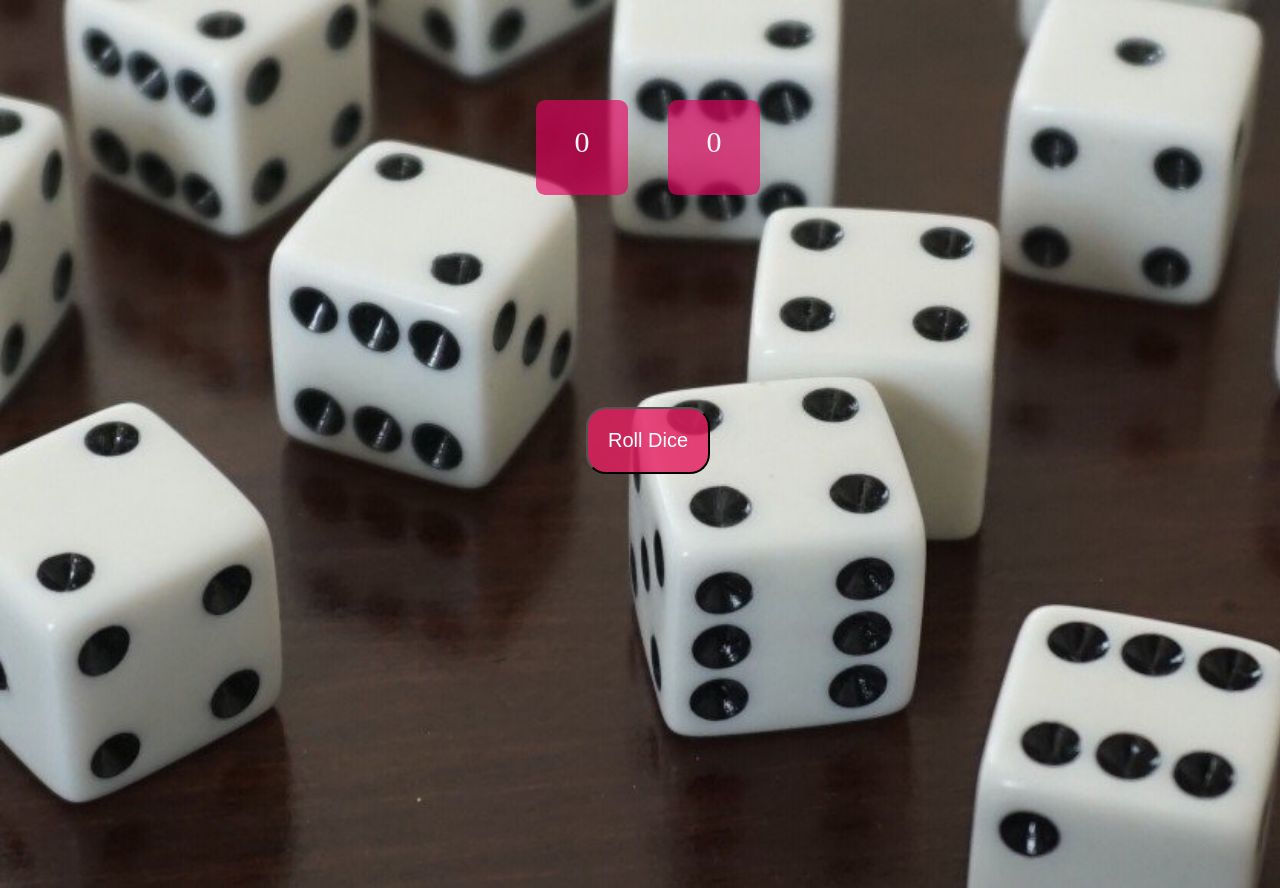
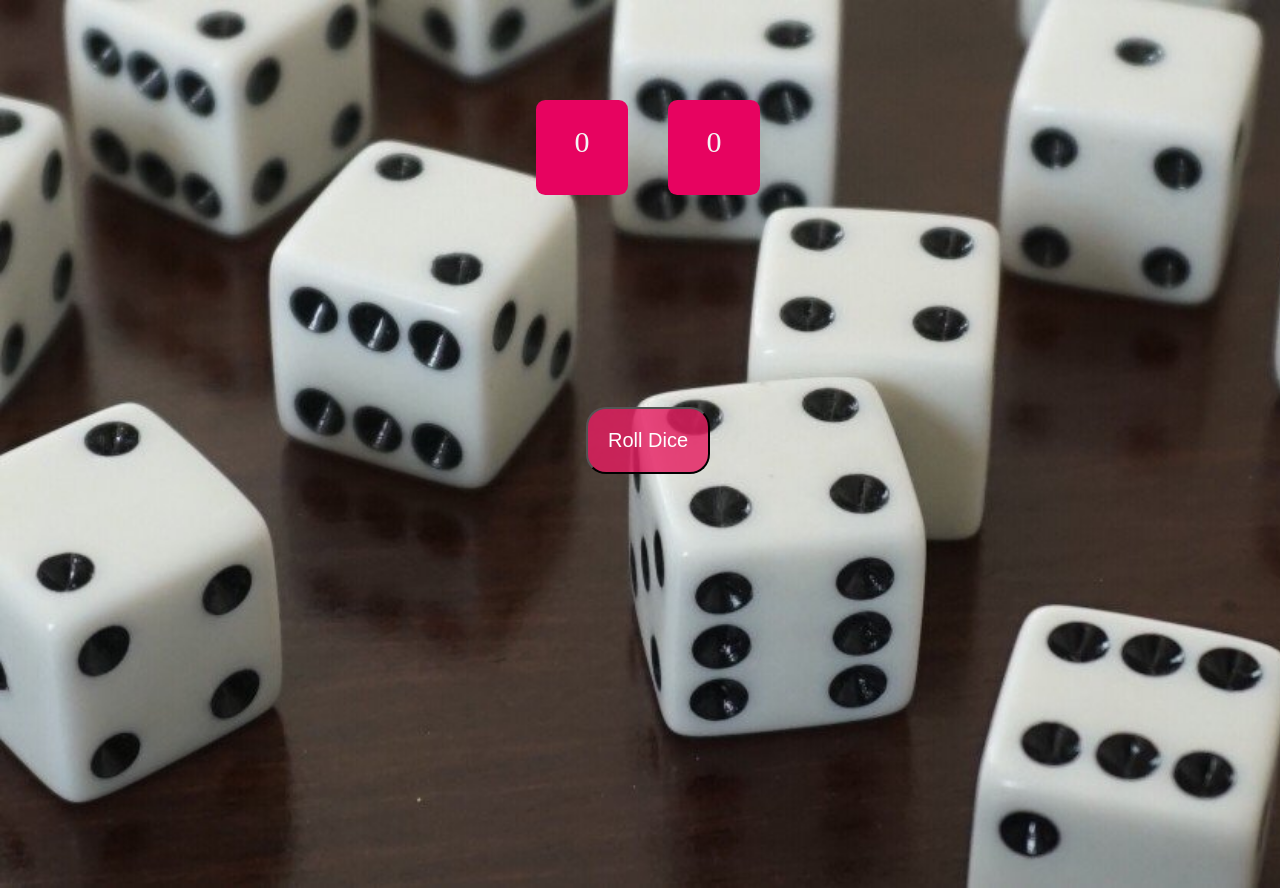
Before and after one commit to reenaishtiaq/js-dice-roll, a plain HTML site: page index.html in a window 1280 px wide. Drawn offline with Linux system fonts and the light colour scheme.

Commit message:
Add files via upload

```diff
--- a/style.css
+++ b/style.css
@@ -7,7 +7,7 @@ body {
 #firstdice, #seconddice {
     margin: 20px;
     padding: 15px;
-    background: #e70360a6;
+    background: #e70360;
     width: 4%;
     font-size: 30px;
     text-align: center;
```
